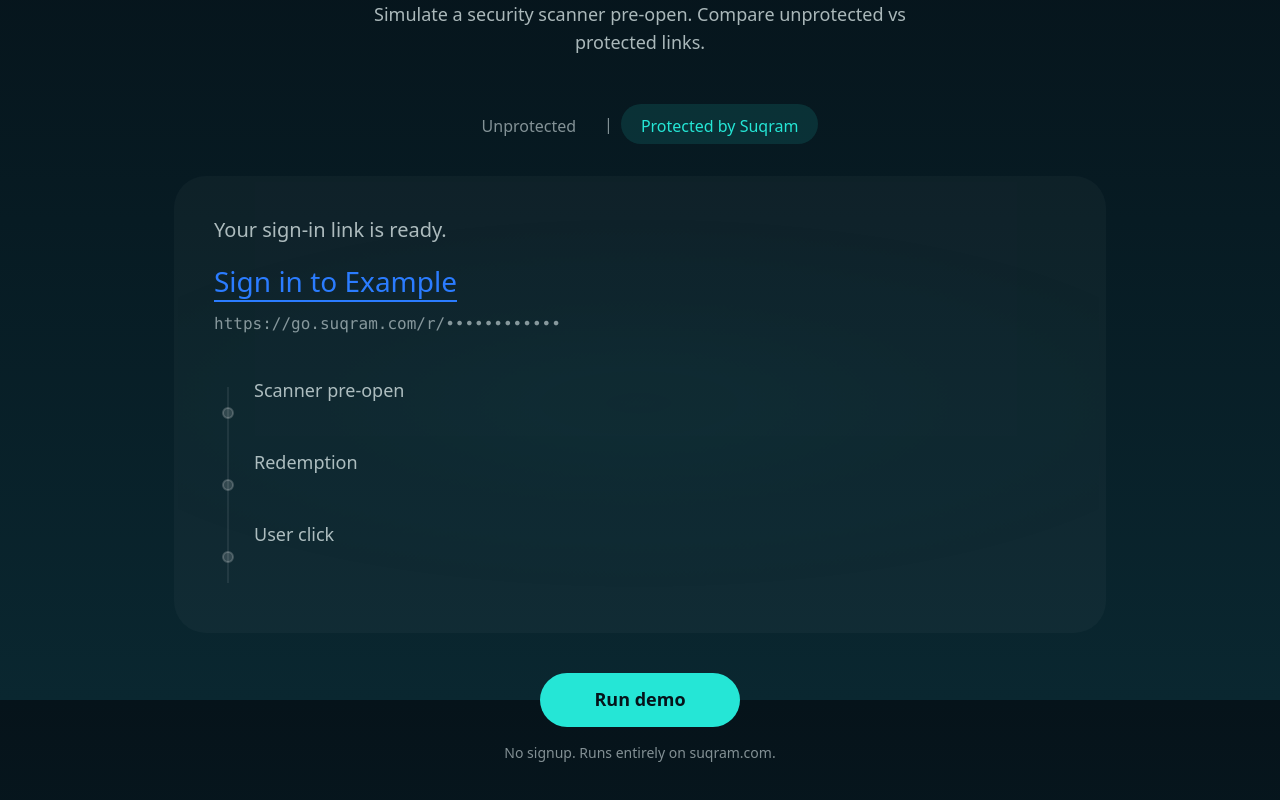
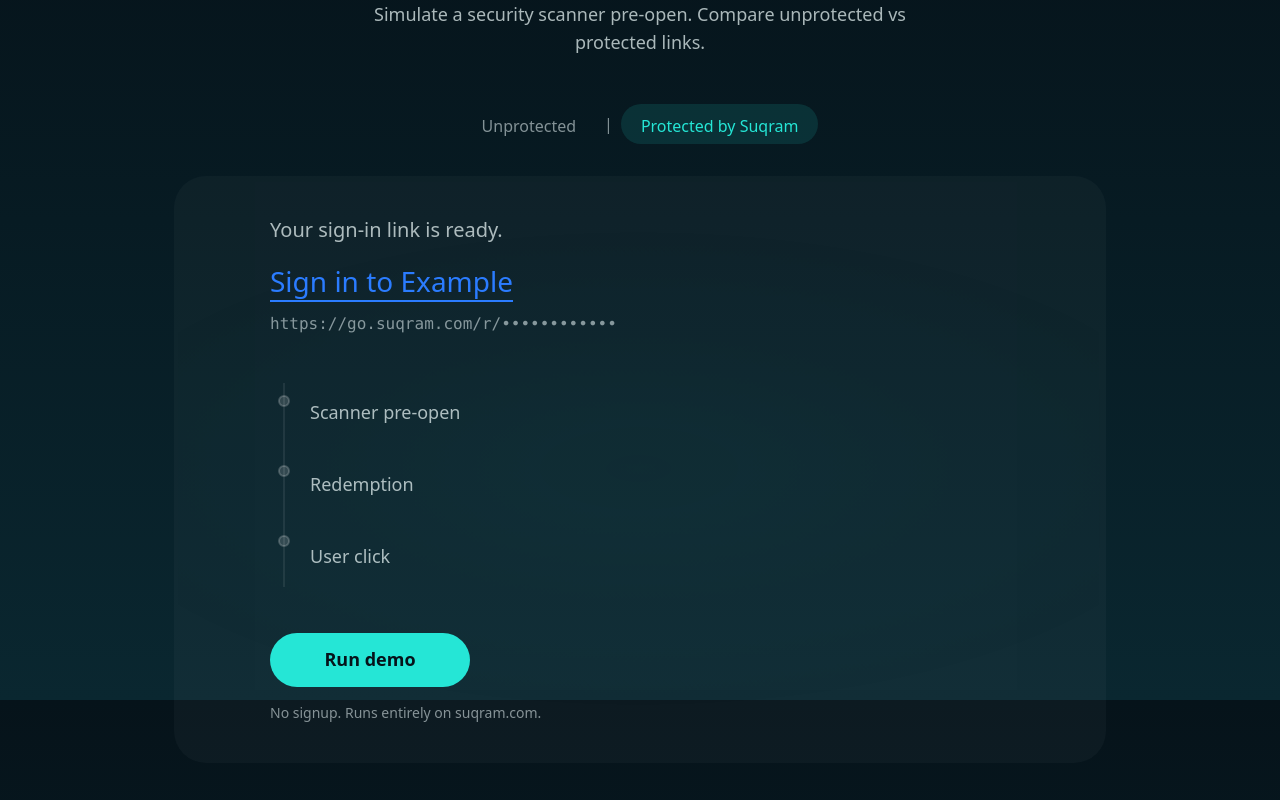
Before and after one commit to macuunamatata/Suqram, a Next.js app in the folder site/: page / in a window 1280 px wide. Shown: the part 900-1700 px from the top of the page. Built offline with nearby package versions, Linux system fonts and the light colour scheme.

Commit message:
Polish UI/UX to domained feel

```diff
--- a/site/app/components/DemoBeforeAfter.tsx
+++ b/site/app/components/DemoBeforeAfter.tsx
@@ -10,9 +10,9 @@
 const UNPROTECTED_URL = "https://app.example.com/auth/verify?token=••••••••••••";
 const PROTECTED_URL = "https://go.suqram.com/r/••••••••••••";
 
-const STEP2_MS = 650;
-const STEP3_MS = 1300;
-const DONE_MS = 1700;
+const STEP2_MS = 700;
+const STEP3_MS = 1400;
+const DONE_MS = 2000;
 
 export default function DemoBeforeAfter() {
   const [mode, setMode] = useState<Mode>("protected");
@@ -23,7 +23,7 @@
   const [error, setError] = useState<string | null>(null);
   const [prefersReducedMotion, setPrefersReducedMotion] = useState(false);
   const timersRef = useRef<ReturnType<typeof setTimeout>[]>([]);
-  const isFirstMount = useRef(true);
+  const abortRef = useRef<AbortController | null>(null);
 
   useEffect(() => {
     const m = window.matchMedia("(prefers-reduced-motion: reduce)");
@@ -37,6 +37,17 @@
     timersRef.current.forEach(clearTimeout);
     timersRef.current = [];
   }, []);
+
+  const cancelRun = useCallback(() => {
+    if (abortRef.current) {
+      abortRef.current.abort();
+      abortRef.current = null;
+    }
+    clearTimers();
+    setPhase("idle");
+    setActiveStep(0);
+    setError(null);
+  }, [clearTimers]);
 
   const startRun = useCallback(() => {
     clearTimers();
@@ -60,17 +71,12 @@
     timersRef.current = [t2, t3, t4];
   }, [prefersReducedMotion, clearTimers]);
 
-  useEffect(() => {
-    if (isFirstMount.current) {
-      isFirstMount.current = false;
-      return;
-    }
-    startRun();
-  }, [mode, startRun]);
-
   const runDemo = useCallback(async () => {
     setError(null);
-    clearTimers();
+    cancelRun();
+    abortRef.current = new AbortController();
+    const signal = abortRef.current.signal;
+
     setPhase("running");
     setActiveStep(1);
     setRunId((r) => r + 1);
@@ -82,10 +88,12 @@
       const createRes = await fetch(`${base}/demo/create`, {
         method: "POST",
         headers: { "Content-Type": "application/json" },
+        signal,
       });
       if (!createRes.ok) {
         const data = await createRes.json().catch(() => ({}));
-        throw new Error(data?.error ?? `Create failed: ${createRes.status}`);
+        const msg = data?.error ?? `Create failed: ${createRes.status}`;
+        throw new Error(msg);
       }
       const createData = await createRes.json();
       if (!createData.ok || !createData.tid) throw new Error("Invalid create response");
@@ -95,25 +103,39 @@
         method: "POST",
         headers: { "Content-Type": "application/json" },
         body: JSON.stringify({ tid }),
+        signal,
       });
       if (!scanRes.ok) {
         const data = await scanRes.json().catch(() => ({}));
-        throw new Error(data?.error ?? `Scan failed: ${scanRes.status}`);
+        const msg = data?.error ?? `Scan failed: ${scanRes.status}`;
+        throw new Error(msg);
       }
     } catch (e) {
-      setError(e instanceof Error ? e.message : "Request failed");
+      if (signal.aborted) return;
+      abortRef.current = null;
+      const message = e instanceof Error ? e.message : "Request failed";
+      setError(message);
       setPhase("idle");
       setActiveStep(0);
       return;
     }
 
+    abortRef.current = null;
     startRun();
-  }, [startRun, clearTimers]);
+  }, [startRun, cancelRun]);
+
+  const onModeChange = useCallback(
+    (newMode: Mode) => {
+      cancelRun();
+      setMode(newMode);
+    },
+    [cancelRun]
+  );
 
   useEffect(() => () => clearTimers(), [clearTimers]);
 
   const previewUrl = mode === "unprotected" ? UNPROTECTED_URL : PROTECTED_URL;
-  const showOutcomes = hasRun || phase === "running" || phase === "done";
+  const showOutcomes = phase === "running" || phase === "done";
 
   return (
     <section id="demo" className="demo-before-after py-16 sm:py-24" aria-label="Email link demo">
@@ -135,7 +157,7 @@
           <div className="flex justify-center gap-1 mb-8">
             <button
               type="button"
-              onClick={() => setMode("unprotected")}
+              onClick={() => onModeChange("unprotected")}
               className={`demo-toggle px-5 py-2.5 text-base font-medium rounded-full transition-colors h-10 ${
                 mode === "unprotected"
                   ? "bg-[rgba(255,255,255,0.08)] text-[var(--text)]"
@@ -147,7 +169,7 @@
             <span className="text-[var(--muted)] self-center px-1" aria-hidden>|</span>
             <button
               type="button"
-              onClick={() => setMode("protected")}
+              onClick={() => onModeChange("protected")}
               className={`demo-toggle px-5 py-2.5 text-base font-medium rounded-full transition-colors h-10 ${
                 mode === "protected"
                   ? "bg-[var(--accent-dim)] text-[var(--accent)]"
@@ -161,6 +183,7 @@
           <div className="demo-glass relative rounded-[32px] p-8 sm:p-10">
             <div className="demo-waterline" aria-hidden />
 
+            <div className="demo-inner">
               <div className="demo-email-line relative z-[1]">
                 <p className="text-[var(--text2)] text-lg sm:text-xl">Your sign-in link is ready.</p>
                 <div className="mt-4 flex flex-col items-start gap-2">
@@ -186,65 +209,58 @@
                 <svg
                   className="demo-steps-svg"
                   width={28}
-                height={216}
-                viewBox="0 0 28 216"
+                  height={224}
+                  viewBox="0 0 28 224"
                   aria-hidden
                 >
-                <line className="demo-steps-line" x1={14} y1={10} x2={14} y2={206} />
-                <circle className="demo-steps-node" cx={14} cy={36} r={5} />
-                <circle className="demo-steps-node" cx={14} cy={108} r={5} />
-                <circle className="demo-steps-node" cx={14} cy={180} r={5} />
-                <circle className="demo-signal-dot" cx={14} cy={36} r={4} />
+                  <line className="demo-steps-line" x1={14} y1={10} x2={14} y2={214} />
+                  <circle className="demo-steps-node" cx={14} cy={28} r={5} />
+                  <circle className="demo-steps-node" cx={14} cy={98} r={5} />
+                  <circle className="demo-steps-node" cx={14} cy={168} r={5} />
+                  <circle className="demo-signal-dot" cx={14} cy={28} r={4} />
                 </svg>
 
-              <div className={`demo-step-block ${activeStep >= 1 ? "demo-step-block-active" : ""}`}>
-                <div className="demo-step-head">
+                <div className={`demo-step-row ${activeStep >= 1 ? "demo-step-row-active" : ""}`}>
+                  <div className="demo-step-text">
                     <span className="demo-step-label">Scanner pre-open</span>
-                </div>
-                <div className="demo-step-outcome">
                     {showOutcomes && activeStep >= 1 && (
-                    <span key={`step1-${runId}`} className="demo-step-outcome-text demo-step-outcome-ok demo-outcome-visible">
+                      <span key={`step1-${runId}`} className="demo-step-outcome-line demo-step-outcome-ok demo-outcome-visible">
                         Detected ✓
                       </span>
                     )}
                   </div>
                 </div>
 
-              <div className={`demo-step-block ${activeStep >= 2 ? "demo-step-block-active" : ""} ${activeStep >= 2 ? (mode === "unprotected" ? "demo-step-block-bad" : "demo-step-block-ok") : ""}`}>
-                <div className="demo-step-head">
+                <div className={`demo-step-row ${activeStep >= 2 ? "demo-step-row-active" : ""} ${activeStep >= 2 ? (mode === "unprotected" ? "demo-step-row-bad" : "demo-step-row-ok") : ""}`}>
+                  <div className="demo-step-text">
                     <span className="demo-step-label">Redemption</span>
-                </div>
-                <div className="demo-step-outcome">
                     {showOutcomes && activeStep >= 2 && (
-                    <span key={`step2-${mode}-${runId}`} className={`demo-step-outcome-text demo-outcome-visible ${mode === "unprotected" ? "demo-step-outcome-bad" : "demo-step-outcome-ok"}`}>
+                      <span key={`step2-${mode}-${runId}`} className={`demo-step-outcome-line demo-outcome-visible ${mode === "unprotected" ? "demo-step-outcome-bad" : "demo-step-outcome-ok"}`}>
                         {mode === "unprotected" ? "Consumed ×" : "Blocked ✓"}
                       </span>
                     )}
                   </div>
                 </div>
 
-              <div className={`demo-step-block ${activeStep >= 3 ? "demo-step-block-active" : ""} ${activeStep >= 3 ? (mode === "unprotected" ? "demo-step-block-bad" : "demo-step-block-ok") : ""}`}>
-                <div className="demo-step-head">
+                <div className={`demo-step-row ${activeStep >= 3 ? "demo-step-row-active" : ""} ${activeStep >= 3 ? (mode === "unprotected" ? "demo-step-row-bad" : "demo-step-row-ok") : ""}`}>
+                  <div className="demo-step-text">
                     <span className="demo-step-label">User click</span>
-                </div>
-                <div className="demo-step-outcome">
                     {showOutcomes && activeStep >= 3 && (
-                    <span key={`step3-${mode}-${runId}`} className={`demo-step-outcome-text demo-outcome-visible ${mode === "unprotected" ? "demo-step-outcome-bad" : "demo-step-outcome-ok"}`}>
+                      <span key={`step3-${mode}-${runId}`} className={`demo-step-outcome-line demo-outcome-visible ${mode === "unprotected" ? "demo-step-outcome-bad" : "demo-step-outcome-ok"}`}>
                         {mode === "unprotected" ? "Expired ×" : "Redeemed ✓"}
                       </span>
                     )}
                   </div>
                 </div>
               </div>
-          </div>
 
               {error && (
-            <p className="mt-4 text-center text-sm text-[var(--error-muted)]" role="alert">
+                <p className="mt-4 text-sm text-[var(--error-muted)]" role="alert">
                   {error}
                 </p>
               )}
 
-          <div className="mt-10 flex flex-wrap items-center justify-center">
+              <div className="demo-actions mt-10">
                 <button
                   type="button"
                   onClick={runDemo}
@@ -263,9 +279,11 @@
                   )}
                 </button>
               </div>
-          <p className="mt-4 text-center text-sm text-[var(--muted)]">
+              <p className="mt-4 text-sm text-[var(--muted)]">
                 No signup. Runs entirely on suqram.com.
               </p>
+            </div>
+          </div>
         </div>
       </div>
     </section>
--- a/site/app/globals.css
+++ b/site/app/globals.css
@@ -535,23 +535,44 @@
     font-size: clamp(0.875rem, 1.5vw + 0.25rem, 1rem);
   }
 
-  /* Vertical timeline: single SVG + stacked step blocks */
+  /* Shared left alignment: link, timeline, button */
+  .demo-inner {
+    padding-left: var(--demo-inset, 56px);
+    position: relative;
+    z-index: 1;
+  }
+  @media (max-width: 480px) {
+    .demo-inner {
+      padding-left: var(--demo-inset-mobile, 40px);
+    }
+  }
+
+  /* Vertical timeline: single SVG + step rows (label + outcome subline) */
   .demo-steps {
     display: grid;
     grid-template-columns: 28px 1fr;
     grid-template-rows: repeat(3, 72px);
     gap: 0 0.75rem;
-    align-items: start;
+    align-items: center;
     font-size: clamp(1rem, 1.5vw + 0.25rem, 1.125rem);
     position: relative;
-    z-index: 1;
+  }
+  @media (max-width: 480px) {
+    .demo-steps {
+      grid-template-rows: repeat(3, 64px);
+    }
   }
   .demo-steps-svg {
     grid-column: 1;
     grid-row: 1 / -1;
     width: 28px;
-    height: 216px;
+    height: 224px;
     align-self: center;
+  }
+  @media (max-width: 480px) {
+    .demo-steps-svg {
+      height: 200px;
+    }
   }
   .demo-steps-line {
     stroke: rgba(255, 255, 255, 0.08);
@@ -599,21 +620,21 @@
     transform: translateY(0);
   }
   [data-active-step="2"] .demo-signal-dot {
-    transform: translateY(72px);
+    transform: translateY(70px);
   }
   [data-active-step="3"] .demo-signal-dot {
-    transform: translateY(144px);
+    transform: translateY(140px);
   }
-  .demo-step-block {
-    min-height: 72px;
+  .demo-step-row {
+    display: flex;
+    align-items: center;
+    min-height: 0;
+  }
+  .demo-step-text {
     display: flex;
     flex-direction: column;
-    gap: 0.5rem;
-  }
-  .demo-step-head {
-    display: flex;
-    align-items: center;
-    min-height: 1.75rem;
+    gap: 0.25rem;
+    min-width: 0;
   }
   .demo-step-label {
     color: var(--text2);
@@ -621,15 +642,12 @@
     overflow: hidden;
     text-overflow: ellipsis;
   }
-  .demo-step-outcome {
-    padding-left: 0.25rem;
+  .demo-step-outcome-line {
+    font-weight: 600;
+    font-size: 0.875em;
+    display: block;
   }
-  .demo-step-outcome-text {
-    font-weight: 600;
-    font-size: 0.9375em;
-    display: inline-block;
-  }
-  .demo-step-outcome-text.demo-outcome-visible {
+  .demo-step-outcome-line.demo-outcome-visible {
     animation: demoOutcomeIn 160ms var(--ease-out-entrance) both;
   }
   .demo-step-outcome-ok {
@@ -637,6 +655,11 @@
   }
   .demo-step-outcome-bad {
     color: rgba(210, 110, 110, 0.95);
+  }
+  .demo-actions {
+    display: flex;
+    justify-content: flex-start;
+    align-items: center;
   }
 
   [data-phase="running"][data-active-step="3"] .demo-real-link {
@@ -1282,7 +1305,7 @@
     .demo-signal-dot {
       transition: none !important;
     }
-    .demo-step-outcome-text.demo-outcome-visible {
+    .demo-step-outcome-line.demo-outcome-visible {
       animation: none !important;
     }
   }
```
Lines whose indentation alone changed are shown as unchanged.
